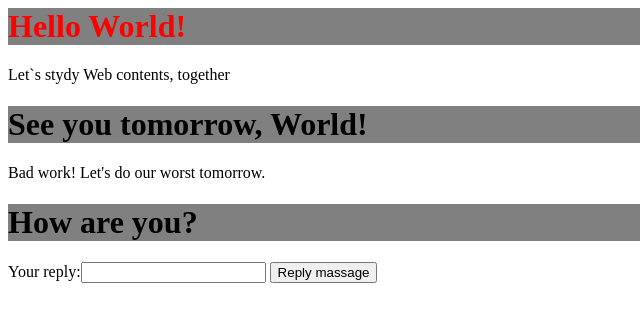
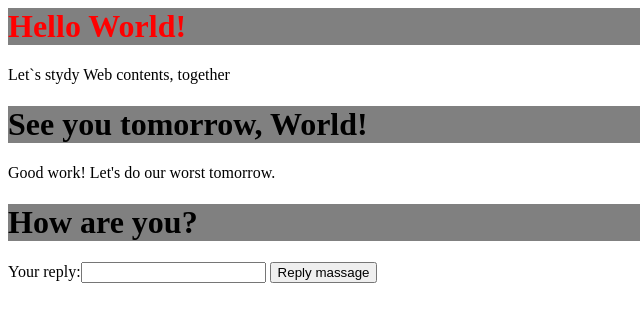
Before and after one commit to shinri0812/OpenWebsite-1, a plain HTML site: page index.html in a window 1280 px wide. Shown: the full height of the page, 0-640 px from the left. Drawn offline with Linux system fonts and the light colour scheme.

Commit message:
片渕編集

```diff
--- a/index.html
+++ b/index.html
@@ -9,7 +9,7 @@
         <p>Let`s stydy Web contents, together</p>
 
         <h1 class="normalFont">See you tomorrow, World!</h1>
-        <p>Bad work! Let's do our worst tomorrow.</p>
+        <p>Good work! Let's do our worst tomorrow.</p>
 
         <h1 class="normalFont">How are you?</h1>
         <label for="firstname">Your reply:<input id="inputText" type="text" aria-label="Search"/></label>
```
